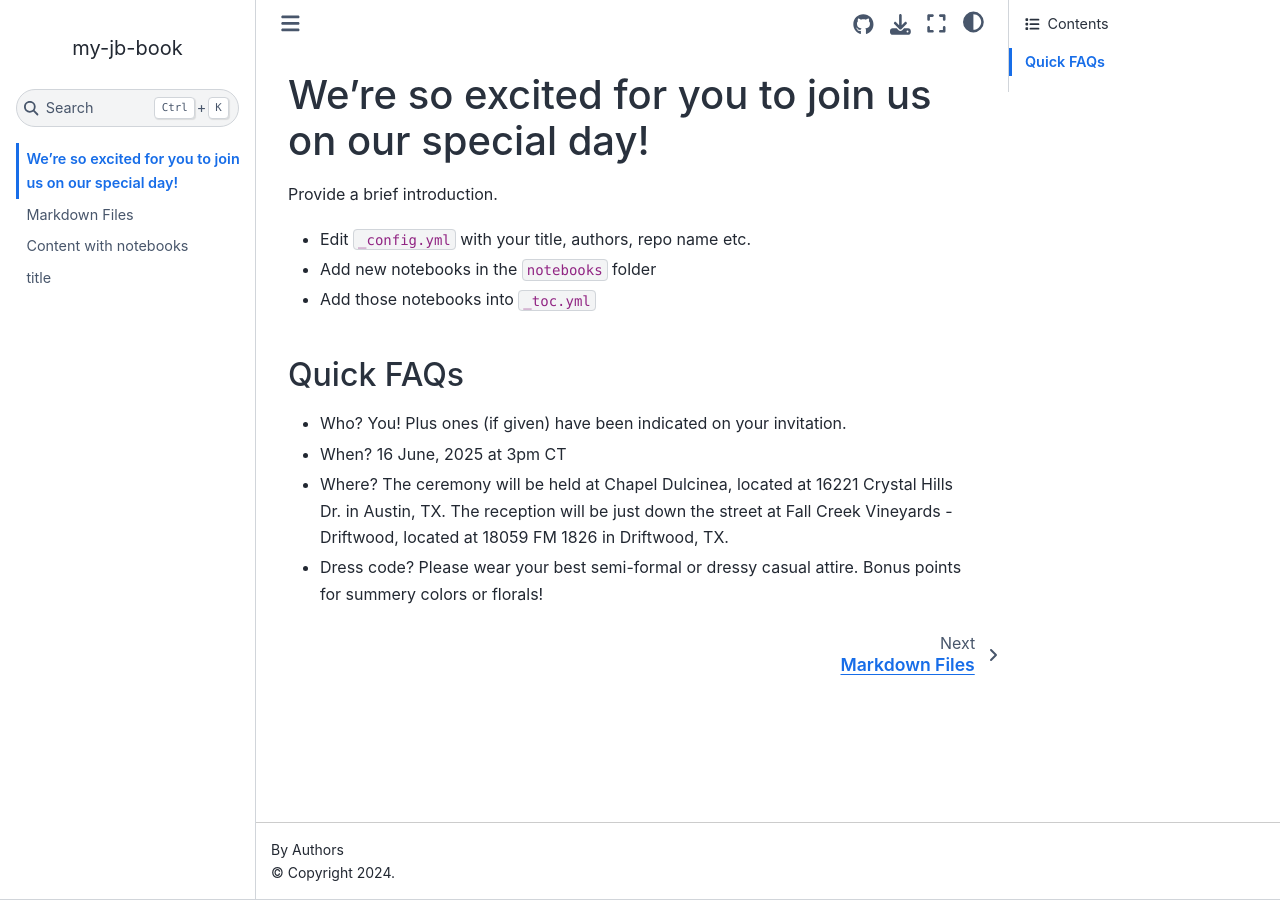
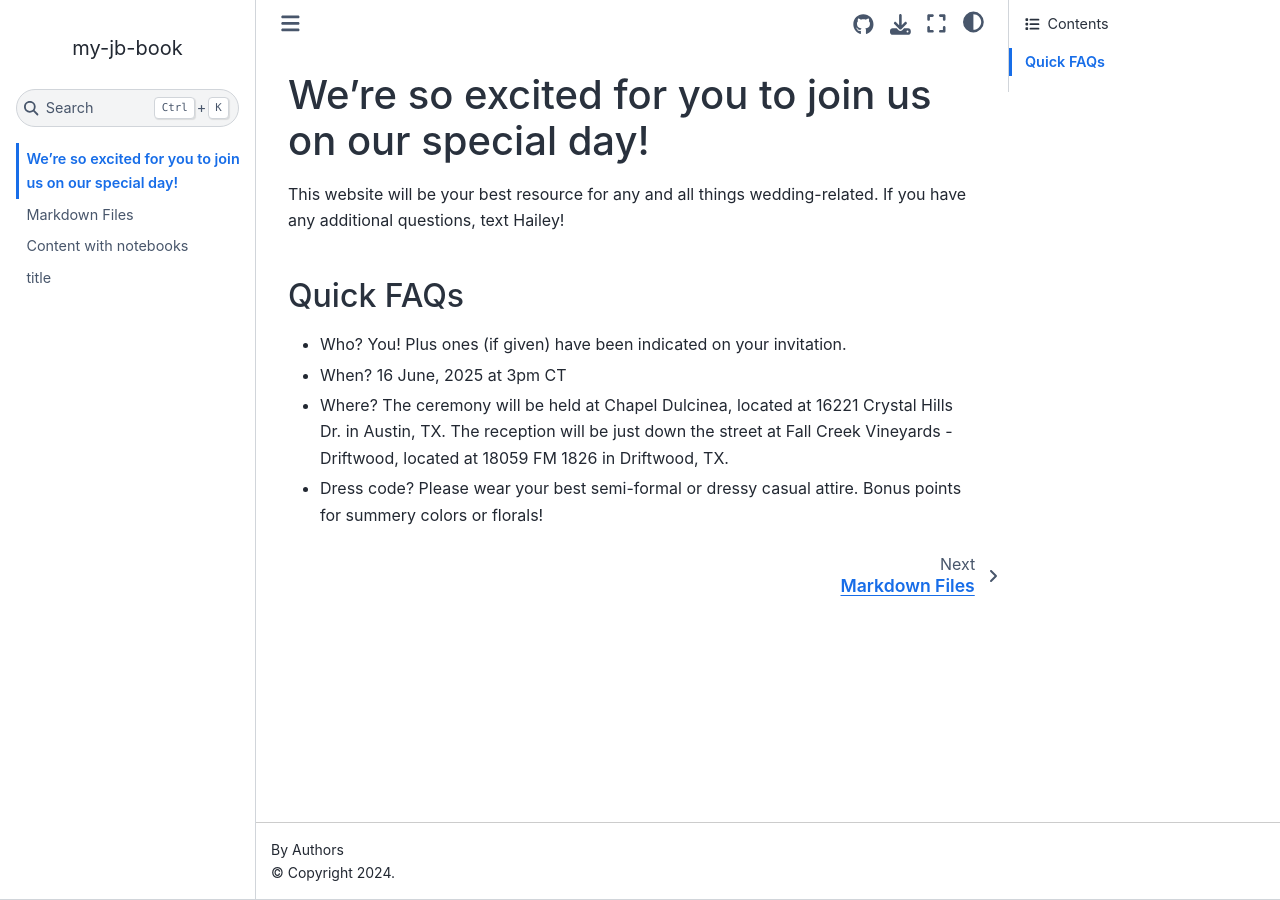
Before and after one commit to HaileySchmidt26/Melzow_Wedding, a Jupyter Book: the page built from book/intro.md, in a window 1280 px wide. Built offline with Jupyter Book 1.0.4 settings and Sphinx 7.4.7 and the Sphinx Book theme 1.1.4, drawn with Linux system fonts in a browser that asks for light colours; pages that are not in the unit, such as notebooks, are missing from menus.

Commit message:
Update intro.md

```diff
--- a/book/intro.md
+++ b/book/intro.md
@@ -1,10 +1,6 @@
 # We're so excited for you to join us on our special day!
 
-Provide a brief introduction.
-
-* Edit `_config.yml` with your title, authors, repo name etc.
-* Add new notebooks in the `notebooks` folder
-* Add those notebooks into `_toc.yml`
+This website will be your best resource for any and all things wedding-related. If you have any additional questions, text Hailey!
 
 ### Quick FAQs
 - Who? You! Plus ones (if given) have been indicated on your invitation.
```
